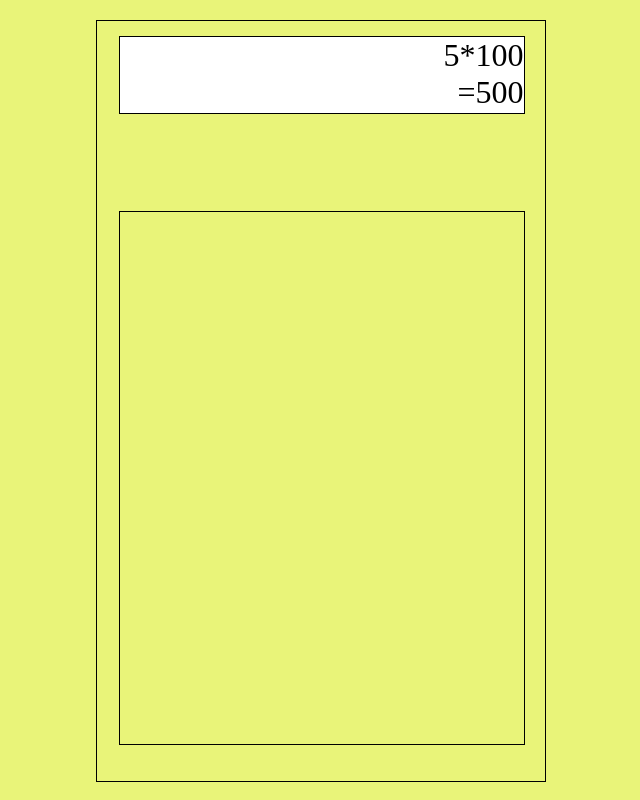
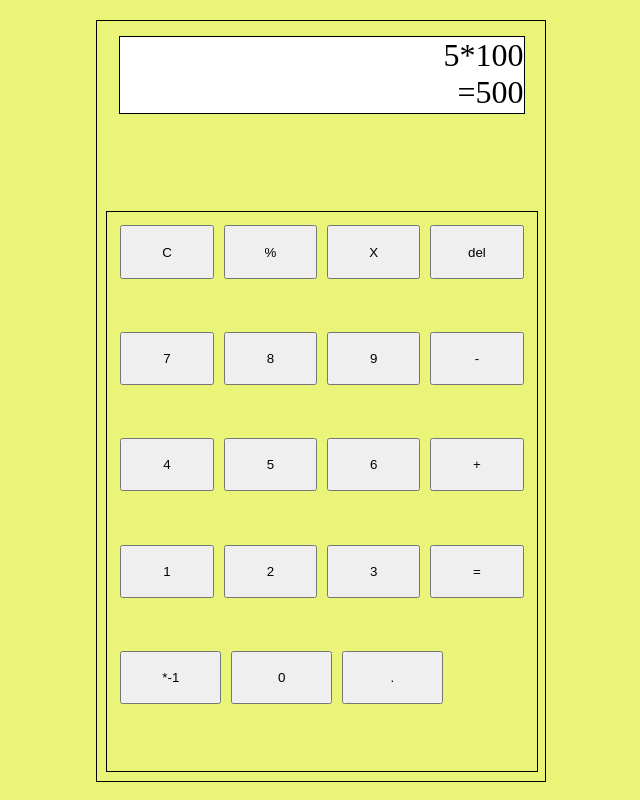
Before and after one commit to mudjaycker/Kikokotoo, a plain HTML site: page index.html in a window 1280 px wide. Shown: the whole page, without its empty margins (320-960 px from the left). Drawn offline with Linux system fonts and the light colour scheme.

Commit message:
set up buttons

```diff
--- /dev/null
+++ b/constants.js
@@ -0,0 +1,109 @@
+export const KEYBOARD = document.getElementById("keyboard");
+export const KEYS = [
+  [
+    {
+      text: "C",
+      id: "key-C",
+      className: "key",
+    },
+    {
+      text: "%",
+      id: "key-%",
+      className: "key",
+    },
+    {
+      text: "X",
+      id: "key-X",
+      className: "key",
+    },
+    {
+      text: "del",
+      id: "key-del",
+      className: "key",
+    },
+  ],
+  [
+    {
+      text: "7",
+      id: "key-7",
+      className: "key",
+    },
+    {
+      text: "8",
+      id: "key-8",
+      className: "key",
+    },
+    {
+      text: "9",
+      id: "key-9",
+      className: "key",
+    },
+    {
+      text: "-",
+      id: "key-minus",
+      className: "key",
+    },
+  ],
+  [
+    {
+      text: "4",
+      id: "key-4",
+      className: "key",
+    },
+    {
+      text: "5",
+      id: "key-5",
+      className: "key",
+    },
+    {
+      text: "6",
+      id: "key-6",
+      className: "key",
+    },
+    {
+      text: "+",
+      id: "key-+",
+      className: "key",
+    },
+  ],
+  [
+    {
+      text: "1",
+      id: "key-1",
+      className: "key",
+    },
+    {
+      text: "2",
+      id: "key-2",
+      className: "key",
+    },
+    {
+      text: "3",
+      id: "key-3",
+      className: "key",
+    },
+    {
+      text: "=",
+      id: "key-=",
+      className: "key",
+    },
+  ],
+  [
+    {
+      text: "*-1",
+      id: "key-*-1",
+      className: "key",
+    },
+    {
+      text: "0",
+      id: "key-0",
+      className: "key",
+    },
+    {
+      text: ".",
+      id: "key-point",
+      className: "key",
+    },
+    ,
+  ],
+];
--- a/index.html
+++ b/index.html
@@ -17,5 +17,6 @@
 
         <section id="keyboard"></section>
     </div>
+    <script type="module" src="script.js"></script>
 </body>
 </html>
--- a/script.js
+++ b/script.js
@@ -0,0 +1,25 @@
+import { KEYBOARD, KEYS } from "./constants.js";
+function createKey(keyObject) {
+  let key = document.createElement("button");
+  key.classList = keyObject.className;
+  key.id = keyObject.id
+  key.innerText = keyObject.text;
+  return key;
+}
+
+function createKeysRow() {
+  let row = document.createElement("section");
+  row.classList = "keys-row";
+  return row;
+}
+
+function createKeyboard() {
+  for (let key of KEYS) {
+    let row = createKeysRow();
+    for (let k of key) {
+      row.appendChild(createKey(k));
+      KEYBOARD.appendChild(row);
+    }
+  }
+}
+createKeyboard();
--- a/style.css
+++ b/style.css
@@ -31,8 +31,18 @@ body{
     height: 70%;
     position: absolute;
     top: 25%;
-    left: 5%;
-
+    left: 2%;
+    display: grid;
+    column-gap: 10px;
+    padding: 3%;
+}
+.keys-row{
+    display: flex;
+    gap: 10px;
+}
+.key{
+    width: 25%;
+    height: 50%;
 }
 
 @media only screen and (max-width:1000px) {
```
